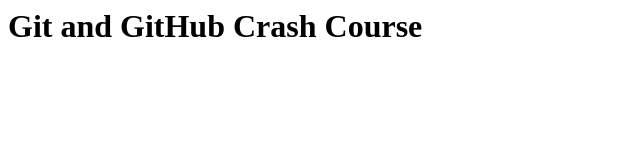
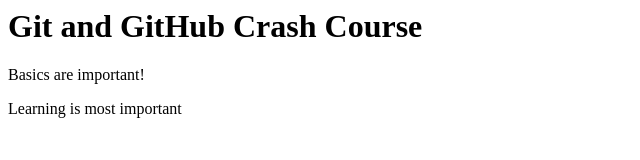
Before and after one commit to vbuilds/webapp, a plain HTML site: page index.html in a window 1280 px wide. Shown: the whole page, without its empty margins (0-640 px from the left). Drawn offline with Linux system fonts and the light colour scheme.

Commit message:
second coomit

```diff
--- a/index.html
+++ b/index.html
@@ -1,5 +1,7 @@
 <html lang="en">
 	<body>
 	<h1> Git and GitHub Crash Course</h1>
+	<p> Basics are important!</p>
+	<p>Learning is most important</p>
 	</body>
 </html>
```
